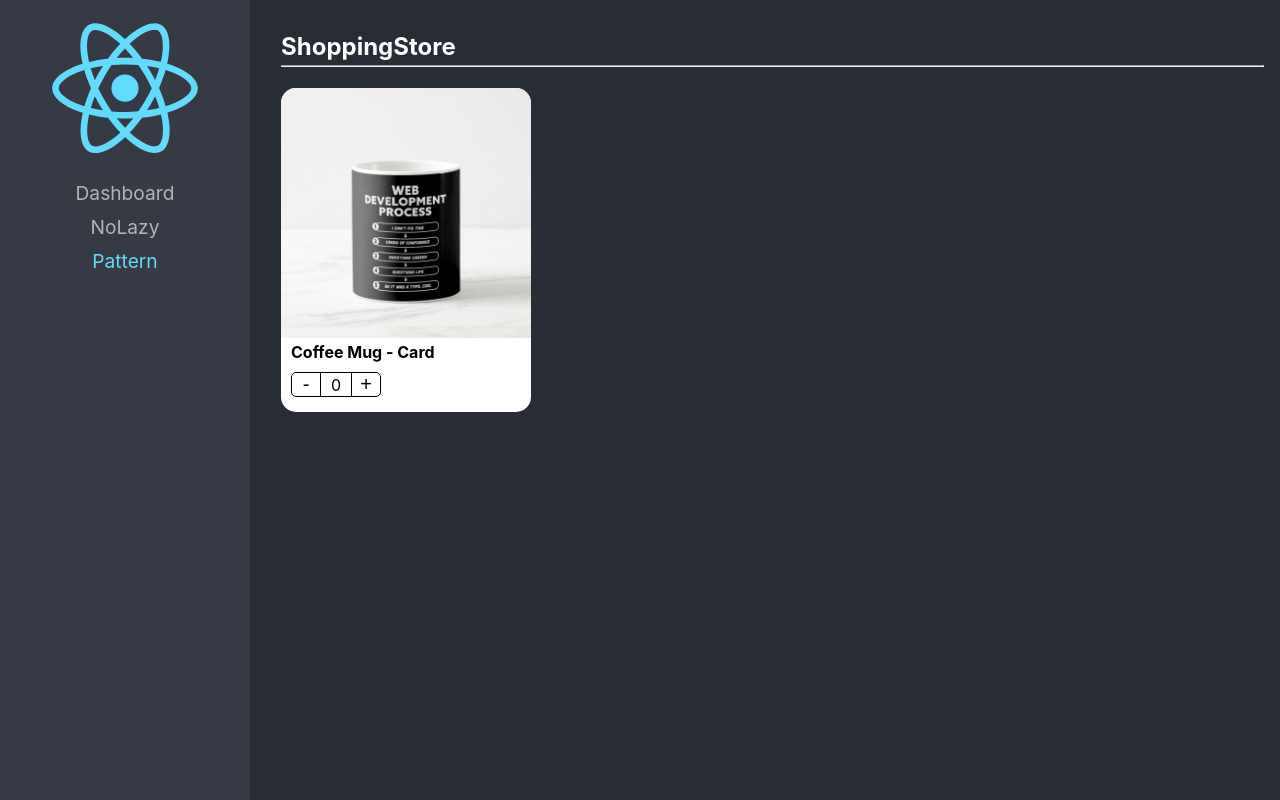
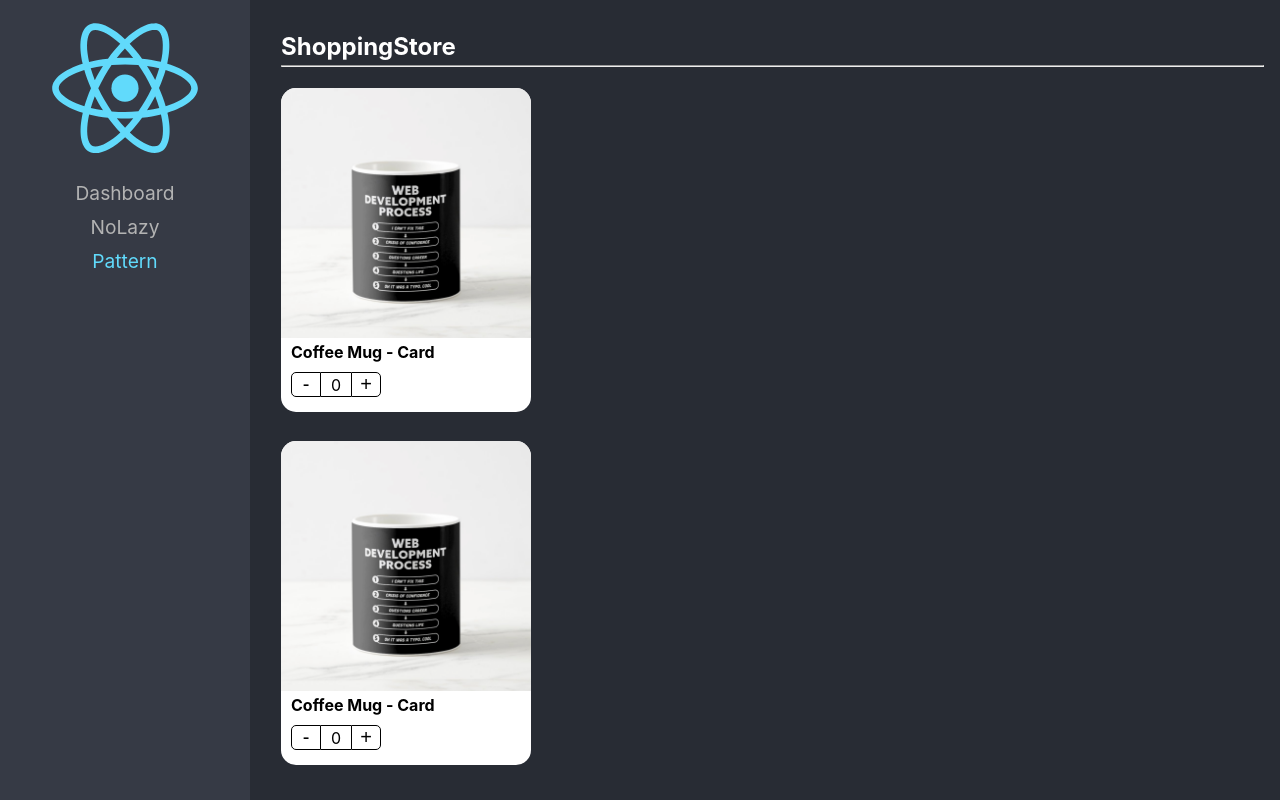
Before and after one commit to byRedHunter/curso-react-avanzado, a React (Create React App) app: page /pattern-traditional in a window 1280 px wide. Built offline with nearby package versions, Linux system fonts and the light colour scheme.

Commit message:
component compound ready

```diff
--- /dev/null
+++ b/src/2-components-patterns/components/ProductButtons.tsx
@@ -0,0 +1,20 @@
+import { useContext } from 'react'
+import { ProductContext } from './ProductCard'
+
+import style from '../styles/styles.module.css'
+
+export const ProductButtons = () => {
+	const { counter, increaseBy } = useContext(ProductContext)
+
+	return (
+		<div className={style.buttonsContainer}>
+			<button className={style.buttonMinus} onClick={() => increaseBy(-1)}>
+				-
+			</button>
+			<div className={style.countLabel}> {counter} </div>
+			<button className={style.buttonAdd} onClick={() => increaseBy(1)}>
+				+
+			</button>
+		</div>
+	)
+}
--- a/src/2-components-patterns/components/ProductCard.tsx
+++ b/src/2-components-patterns/components/ProductCard.tsx
@@ -1,41 +1,20 @@
 import { useProduct } from '../hooks/useProduct'
 
-import noImage from '../assets/no-image.jpg'
 import style from '../styles/styles.module.css'
+import { createContext } from 'react'
+import { ProductContextProps } from '../interfaces'
+import { Props } from '../interfaces/index'
 
-interface Props {
-	product: Product
-}
+export const ProductContext = createContext({} as ProductContextProps)
+const { Provider } = ProductContext
 
-interface Product {
-	id: string
-	title: string
-	img?: string
-}
-
-const ProductCard = ({ product }: Props) => {
+const ProductCard = ({ product, children }: Props) => {
 	const { counter, increaseBy } = useProduct()
 
 	return (
-		<article className={style.productCard}>
-			<img
-				src={product.img ? product.img : noImage}
-				alt={product.title}
-				className={style.productImg}
-			/>
-
-			<span className={style.productDescription}> {product.title} </span>
-
-			<div className={style.buttonsContainer}>
-				<button className={style.buttonMinus} onClick={() => increaseBy(-1)}>
-					-
-				</button>
-				<div className={style.countLabel}> {counter} </div>
-				<button className={style.buttonAdd} onClick={() => increaseBy(1)}>
-					+
-				</button>
-			</div>
-		</article>
+		<Provider value={{ counter, increaseBy, product }}>
+			<article className={style.productCard}>{children}</article>
+		</Provider>
 	)
 }
 
--- /dev/null
+++ b/src/2-components-patterns/components/ProductImage.tsx
@@ -0,0 +1,23 @@
+import { useContext } from 'react'
+import { ProductContext } from './ProductCard'
+
+import noImage from '../assets/no-image.jpg'
+
+import style from '../styles/styles.module.css'
+
+export const ProductImage = ({ img = '' }) => {
+	const { product } = useContext(ProductContext)
+	const { img: imgProduct, title } = product
+
+	let imgToShow
+
+	if (img) {
+		imgToShow = img
+	} else if (imgProduct) {
+		imgToShow = imgProduct
+	} else {
+		imgToShow = noImage
+	}
+
+	return <img src={imgToShow} alt={title} className={style.productImg} />
+}
--- /dev/null
+++ b/src/2-components-patterns/components/ProductTitle.tsx
@@ -0,0 +1,11 @@
+import { useContext } from 'react'
+import { ProductContext } from './ProductCard'
+
+import style from '../styles/styles.module.css'
+
+export const ProductTitle = () => {
+	const { product } = useContext(ProductContext)
+	const { title } = product
+
+	return <span className={style.productDescription}> {title} </span>
+}
--- /dev/null
+++ b/src/2-components-patterns/components/index.ts
@@ -0,0 +1,13 @@
+import ProductCardHOC from './ProductCard'
+import { ProductTitle } from './ProductTitle'
+import { ProductImage } from './ProductImage'
+import { ProductButtons } from './ProductButtons'
+import { ProductCardComponents } from '../interfaces/index'
+
+const ProductCard: ProductCardComponents = Object.assign(ProductCardHOC, {
+	Title: ProductTitle,
+	Image: ProductImage,
+	Buttons: ProductButtons,
+})
+
+export { ProductCard, ProductTitle, ProductImage, ProductButtons }
--- /dev/null
+++ b/src/2-components-patterns/interfaces/index.ts
@@ -0,0 +1,25 @@
+import { ReactElement } from 'react'
+
+export interface Props {
+	product: Product
+	children?: ReactElement | ReactElement[]
+}
+
+export interface Product {
+	id: string
+	title: string
+	img?: string
+}
+
+export interface ProductContextProps {
+	counter: number
+	increaseBy: (value: number) => void
+	product: Product
+}
+
+export interface ProductCardComponents {
+	({ children, product }: Props): JSX.Element
+	Title: () => JSX.Element
+	Image: ({ img }: { img?: string }) => JSX.Element
+	Buttons: () => JSX.Element
+}
--- a/src/2-components-patterns/pages/ShoppingPage.tsx
+++ b/src/2-components-patterns/pages/ShoppingPage.tsx
@@ -1,4 +1,9 @@
-import ProductCard from '../components/ProductCard'
+import {
+	ProductButtons,
+	ProductCard,
+	ProductImage,
+	ProductTitle,
+} from '../components'
 
 import style from '../styles/styles.module.css'
 
@@ -22,7 +27,17 @@ const ShoppingPage = () => {
 					gap: '24px',
 				}}
 			>
-				<ProductCard product={product} />
+				<ProductCard product={product}>
+					<ProductCard.Image />
+					<ProductCard.Title />
+					<ProductCard.Buttons />
+				</ProductCard>
+
+				<ProductCard product={product}>
+					<ProductImage />
+					<ProductTitle />
+					<ProductButtons />
+				</ProductCard>
 			</div>
 		</section>
 	)
```
